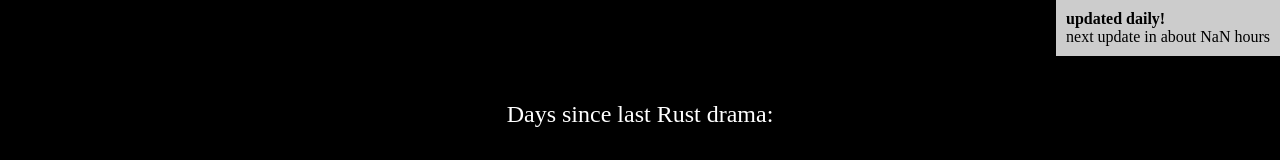
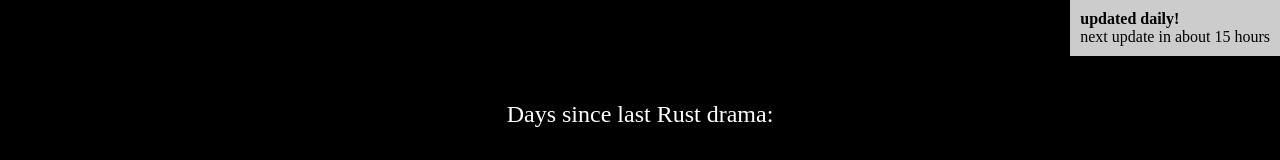
Before and after one commit to MetaphorC/dayssincelastrustdrama, a plain HTML site: page index.html in a window 1280 px wide. Shown: the top 160 px of the page. Drawn offline with Linux system fonts and the light colour scheme.

```diff
--- a/index.html
+++ b/index.html
@@ -57,30 +57,7 @@
     <div id="huge-zero">0</div>
     <div id="not-endorsed">(Not endorsed by the Rust Foundation)</div>
     <div id="source"><a href="https://github.com/MetaphorC/dayssincelastrustdrama">Source Code</a></div>
-    <div id="grey-box">
-        <b>updated daily!</b><br>next update in about <span id="remaining-hours"></span> hours
-    </div>
+    <div id="grey-box"><b>updated daily!</b><br>next update in about 15 hours</div>
 
-    <script>
-        document.addEventListener("DOMContentLoaded", function() {
-            function updateTimer() {
-                const now = new Date();
-                const istOffset = 330 * 60 * 1000; // IST is UTC+5:30
-                const midnightIST = new Date(now.getFullYear(), now.getMonth(), now.getDate() + 1, 0, 0, 0, 0) + istOffset;
-
-                const remainingMilliseconds = midnightIST - now;
-                const remainingHours = Math.floor(remainingMilliseconds / (60 * 60 * 1000));
-
-                const remainingHoursElement = document.getElementById("remaining-hours");
-                remainingHoursElement.textContent = remainingHours;
-            }
-
-            // Call the updateTimer function initially
-            updateTimer();
-
-            // Update the timer every minute (60,000 milliseconds)
-            setInterval(updateTimer, 60000);
-        });
-    </script>
-</body>
+ </body>
 </html>
```
